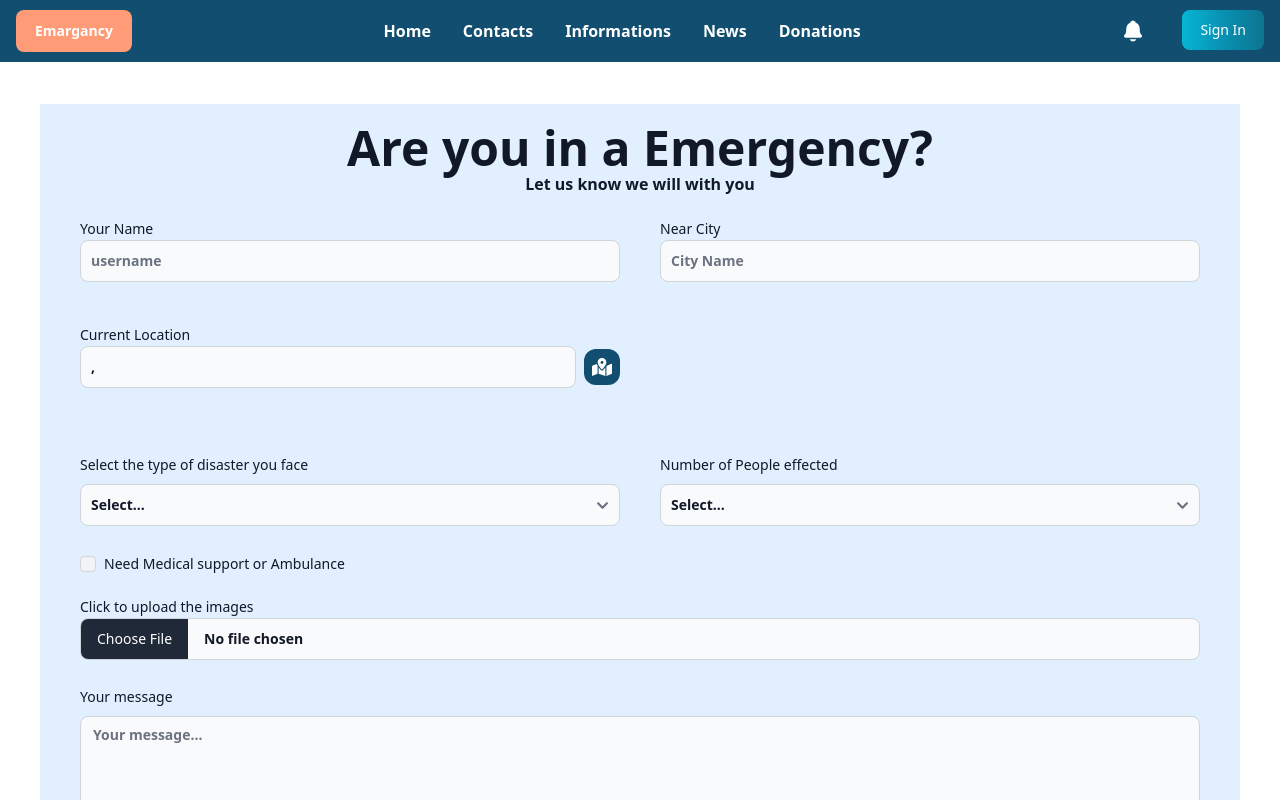
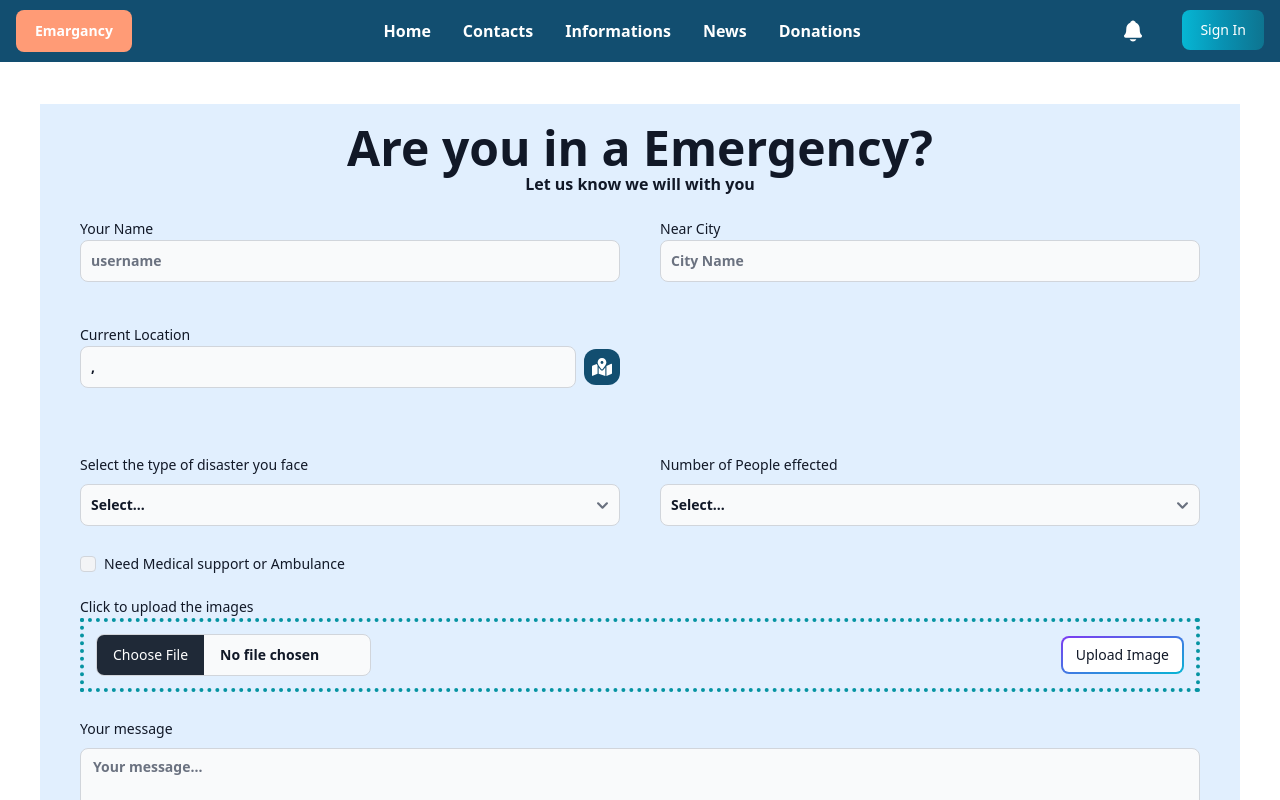
Before and after one commit to Selani00/Disaster-Management-System---Client-FE-Final, a React (Vite) app: page /Emargancy in a window 1280 px wide. Shown: the top 800 px of the page. Built offline with nearby package versions, Linux system fonts and the light colour scheme; no server answers.

Commit message:
Fixed the image upload function in Emargancy

```diff
--- a/package.json
+++ b/package.json
@@ -23,6 +23,7 @@
     "luxon": "^3.4.4",
     "react": "^18.2.0",
     "react-apexcharts": "^1.4.1",
+    "react-circular-progressbar": "^2.1.0",
     "react-dom": "^18.2.0",
     "react-dropdown-select": "^4.11.2",
     "react-icons": "^5.0.1",
--- a/src/Pages/Others/Emargancy.jsx
+++ b/src/Pages/Others/Emargancy.jsx
@@ -1,4 +1,4 @@
-import { useState,useRef, useEffect } from "react";
+import { useState, useEffect } from "react";
 import NavBar from "../../Components/Commen/Header/SimpleNav";
 import { FaMapMarkedAlt } from "react-icons/fa";
 import {
@@ -9,12 +9,20 @@ import {
   FileInput,
   Textarea,
   Alert,
+  Button,
 } from "flowbite-react";
 import { useNavigate } from "react-router-dom";
-
+import { CircularProgressbar } from "react-circular-progressbar";
 import Footer from "../../Components/Commen/Footer/Footer";
 import Swal from "sweetalert2";
-import { getStorage } from "firebase/storage";
+import {
+  getDownloadURL,
+  getStorage,
+  ref,
+  uploadBytesResumable,
+} from "firebase/storage";
+import app from "../../firebase";
+import { set } from "firebase/database";
 
 const Emargancy = () => {
   const [latitude, setLatitude] = useState("");
@@ -27,22 +35,25 @@ const Emargancy = () => {
     disasterLocation: "",
     disasterLocationLatLan: [0, 0],
     affectedCount: "",
+    image: "",
     medicalNeed: false,
     otherNeeds: "",
   });
+  const [otherDisaster, setOtherDisaster] = useState("");
 
-  const [otherDisaster, setOtherDisaster] = useState("");
+  // Image upload
   const [imageFile, setImageFiles] = useState(null);
-  const [imageFileUrl, setImageFileUrl] = useState(null);
-  const filePickerRef = useRef();
-  const handleImageChange = (e) => {
-    const file =e.target.files[0];
-    if(file){
-      setImageFiles(file);
-      setImageFileUrl(URL.createObjectURL(file));
-    }
-  }
-  console.log(imageFile,imageFileUrl);
+  // const [imageFileUrl, setImageFileUrl] = useState(null);
+  const [imageUploadProgress, setImageUploadProgress] = useState(null);
+  const [imageUploadError, setImageUploadError] = useState(null);
+
+  // const handleImageChange = (e) => {
+  //   const file = e.target.files[0];
+  //   if (file) {
+  //     setImageFiles(file);
+  //     setImageFileUrl(URL.createObjectURL(file));
+  //   }
+  // };
 
   const handleChange = (e) => {
     const { name, value, type, checked } = e.target;
@@ -91,7 +102,7 @@ const Emargancy = () => {
       !formdata.disasterLocationLatLan.length ||
       !formdata.affectedCount
     ) {
-      Swal.fire('Warning!', 'Requied filled are empty', 'warning')
+      Swal.fire("Warning!", "Requied filled are empty", "warning");
       return 0;
     }
 
@@ -114,26 +125,51 @@ const Emargancy = () => {
             navigate("/");
           }
         });
-
       } else {
-        Swal.fire('Oops...', 'Something went wrong!', 'error')
+        Swal.fire("Oops...", "Something went wrong!", "error");
       }
     } catch (err) {
       console.log(err);
-      Swal.fire('Oops...', err, 'error')
+      Swal.fire("Oops...", err, "error");
     }
   };
 
-  useEffect(() => {
-    if(imageFile){
-      uploadImage();
+  const uploadImage = async () => {
+    try {
+      if (!imageFile) {
+        setImageUploadError("Please select an image file");
+        return;
+      }
+      setImageUploadError(null);
+      const storage = getStorage(app);
+      const fileName = new Date().getTime() + imageFile.name;
+      const storageRef = ref(storage, fileName);
+      const uploadTask = uploadBytesResumable(storageRef, imageFile);
+      uploadTask.on(
+        "state_changed",
+        (snapshot) => {
+          const progress =
+            (snapshot.bytesTransferred / snapshot.totalBytes) * 100;
+          setImageUploadProgress(progress.toFixed(0));
+        },
+        (error) => {
+          setImageUploadError(
+            "Could not upload the image file must be less than 10MB"
+          );
+        },
+        () => {
+          getDownloadURL(uploadTask.snapshot.ref).then((downloadURL) => {
+            setImageUploadProgress(null);
+            setImageUploadError(null);
+            setFormdata({...formdata, image: downloadURL});
+          });
+        }
+      );
+    } catch (err) {
+      setImageUploadError("An error occurred while uploading the image");
+      setImageUploadProgress(null);
     }
-  },[imageFile]);
-
-  const uploadImage = async () => {
-    const storage = getStorage();
-    console.log("Uploading image");
-  }
+  };
 
   return (
     <>
@@ -272,9 +308,43 @@ const Emargancy = () => {
               <div>
                 <Label value="Click to upload the images" />
               </div>
-              <FileInput type="file" accept="image/*" onClick={handleImageChange} />
-              {imageFileUrl && <img src={imageFile}/>}
+              <div className="flex gap-4 items-center justify-between border-4 border-teal-500 border-dotted p-3">
+                <FileInput
+                  type="file"
+                  accept="image/*"
+                  onChange={(e) => setImageFiles(e.target.files[0])}
+                />
+                <Button
+                  type="button"
+                  gradientDuoTone="purpleToBlue"
+                  size="sm"
+                  outline
+                  onClick={uploadImage}
+                  disabled={imageUploadProgress}
+                >
+                  {imageUploadProgress ? (
+                    <div className="w-16 h-16">
+                      <CircularProgressbar
+                        value={imageUploadProgress}
+                        text={`${imageUploadProgress || 0}`}
+                      />
+                    </div>
+                  ) : (
+                    "Upload Image"
+                  )}
+                </Button>
+              </div>
             </div>
+            {imageUploadError && (
+              <Alert color="failure">{imageUploadError}</Alert>
+            )}
+            {formdata.image && (
+              <img
+                src={formdata.image}
+                alt="uploaded image"
+                className="w-full h-71 object-cover"
+              />
+            )}
 
             <div className="py-3 px-5">
               <div className="mb-2 block">
@@ -298,7 +368,6 @@ const Emargancy = () => {
               </button>
             </div>
           </form>
-
         </div>
         <Footer />
       </div>
--- a/src/firebase.js
+++ b/src/firebase.js
@@ -15,3 +15,5 @@ const firebaseConfig = {
 
 // Initialize Firebase
 const app = initializeApp(firebaseConfig);
+
+export default app;
```
Also changed, not shown: 1 other file (tests, documents, lock files or other folders).
